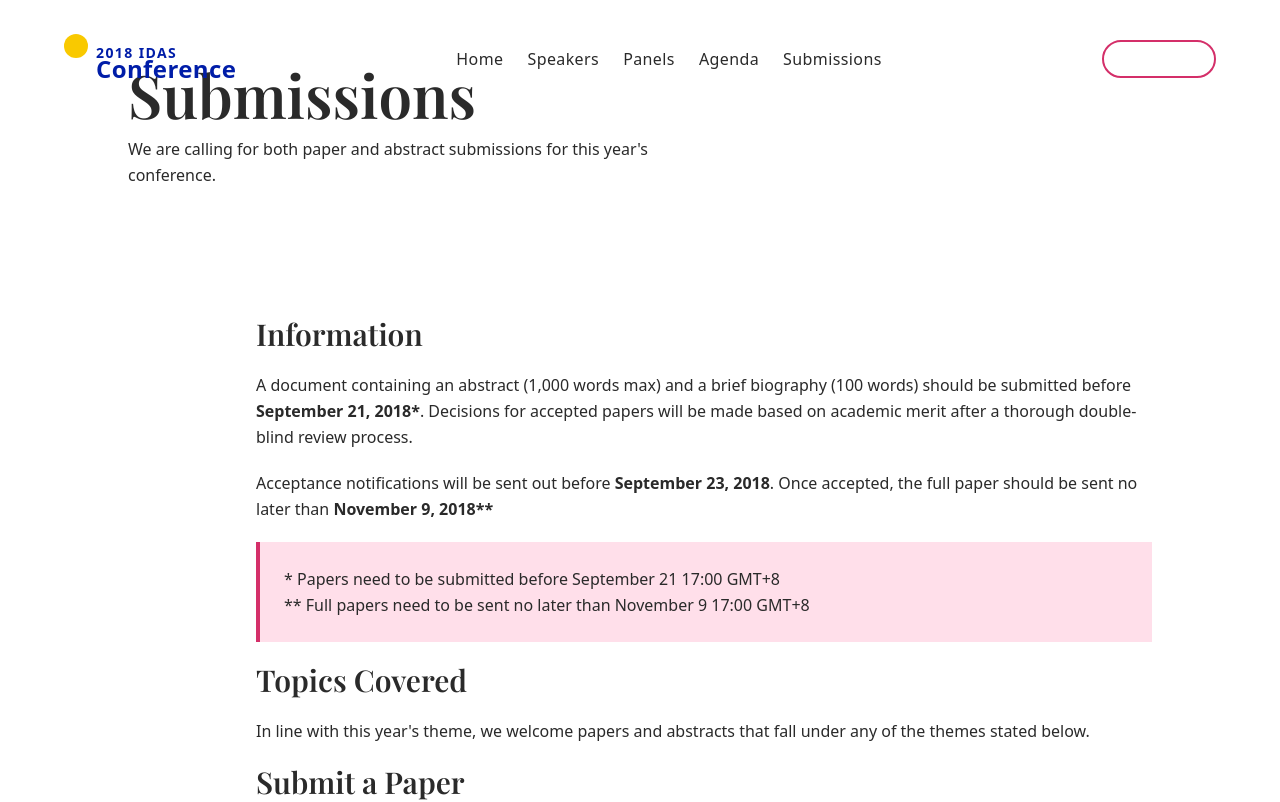
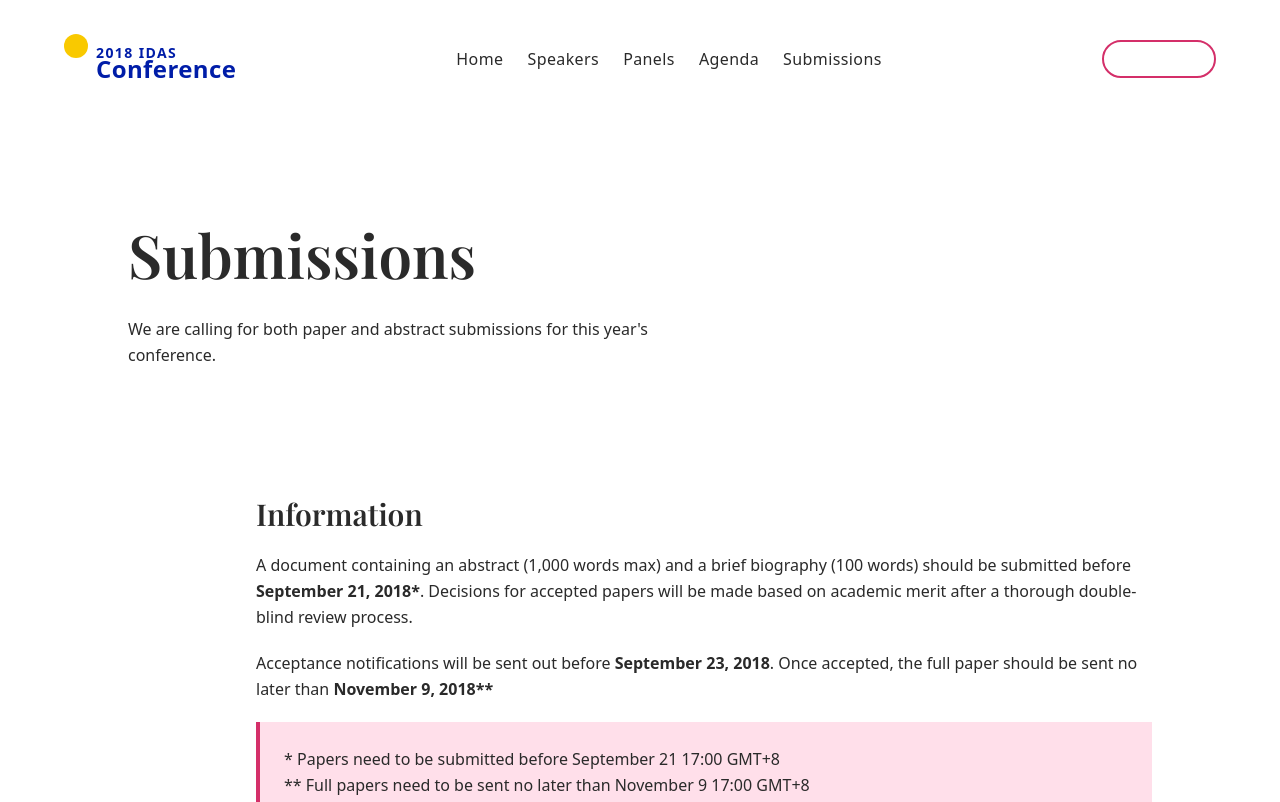
Before and after one commit to msunji/idas-conf, a Next.js app: page /submissions in a window 1280 px wide. Shown: the top 802 px of the page. Built offline with nearby package versions, Linux system fonts and the light colour scheme.

Commit message:
Add top margin here instead

```diff
--- a/components/layout/PageHeader.js
+++ b/components/layout/PageHeader.js
@@ -1,8 +1,8 @@
 const PageHeader = ({ pageTitle, children }) => {
   return (
-    <section className="container max-w-6xl">
+    <section className="container max-w-6xl mt-20 md:mt-40">
       <div className="max-w-prose">
-        <h1 className="text-4xl md:text-6xl">{pageTitle}</h1>
+        <h1 className="mb-8 text-4xl md:text-6xl">{pageTitle}</h1>
         <p>{children}</p>
       </div>
     </section>
```
